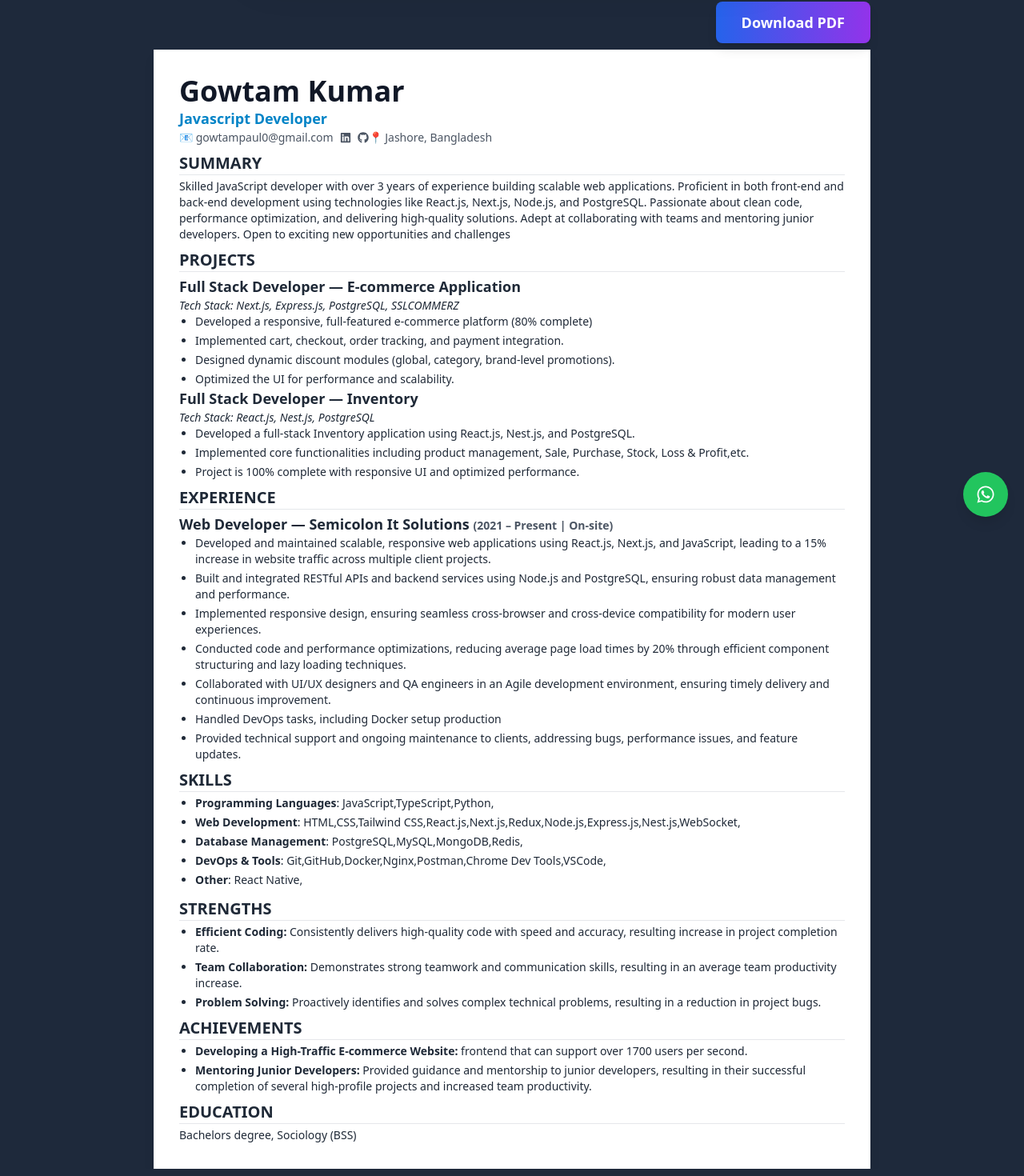
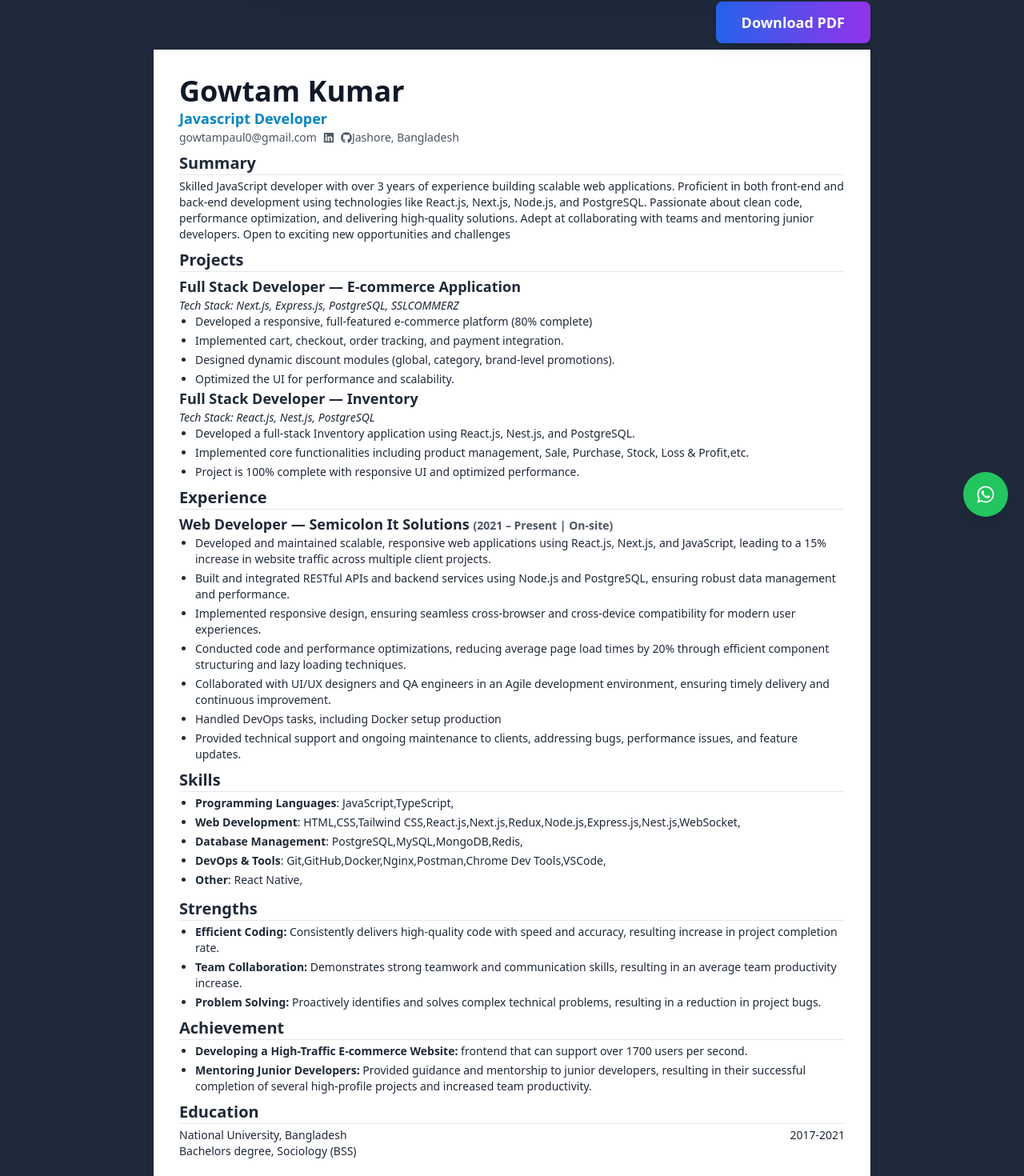
Before and after one commit to gowtamkumar/my-portfolio, a Next.js app: page /resume in a window 1280 px wide. Shown: the part 134-1604 px from the top of the page at 80% size. Built offline with nearby package versions, Linux system fonts and the light colour scheme.

Commit message:
update resume

```diff
--- a/components/resume/Achievement.tsx
+++ b/components/resume/Achievement.tsx
@@ -1,9 +1,8 @@
-import React from "react";
 
 export default function Achievement() {
   return (
     <section className="my-2">
-      <h2 className="text-xl font-semibold border-b my-1">ACHIEVEMENTS</h2>
+      <h2 className="text-xl font-semibold border-b my-1">Achievement</h2>
       <ul className="list-disc ml-5 text-sm space-y-1">
         <li>
           <strong>Developing a High-Traffic E-commerce Website:</strong>{" "}
--- a/components/resume/Awards.tsx
+++ /dev/null
@@ -1,21 +0,0 @@
-import React from 'react'
-
-export default function Awards() {
-  return (
-    <section>
-        <h2 className="text-xl font-semibold border-b">AWARDS</h2>
-        <ul className="list-disc ml-5 text-sm space-y-1">
-          <li>
-            <strong>Best UI Design:</strong> Awarded for designing and
-            developing an innovative user interface that improved user
-            engagement by 30%.
-          </li>
-          <li>
-            <strong>Outstanding Performance:</strong> Recognized for
-            consistently exceeding project expectations and delivering quality
-            code on time and within budget.
-          </li>
-        </ul>
-      </section>
-  )
-}
--- a/components/resume/Education.tsx
+++ b/components/resume/Education.tsx
@@ -1,10 +1,17 @@
-import React from 'react'
-
 export default function Education() {
   return (
     <section className="mt-2">
-      <h2 className="text-xl font-semibold border-b my-1">EDUCATION</h2>
-      <p className='text-sm'>Bachelors degree, Sociology (BSS)</p>
+      <h2 className="text-xl font-semibold border-b my-1">Education</h2>
+      <div className="text-sm">
+        <div className="flex justify-between">
+          <h3>National University, Bangladesh</h3>
+          <p>2017-2021</p>
+        </div>
+        <p className="text-sm">Bachelors degree, Sociology (BSS)</p>
+        {/* <ul className="list-disc list-inside">
+          <li>Relevant Coursework: Introduction to Sociology, Social Research Methods, Classical Sociological Theory</li>
+        </ul> */}
+      </div>
     </section>
-  )
+  );
 }
--- a/components/resume/Experience.tsx
+++ b/components/resume/Experience.tsx
@@ -1,7 +1,7 @@
 export default function Experience() {
   return (
     <section className="my-2">
-      <h2 className="text-xl font-semibold border-b my-1">EXPERIENCE</h2>
+      <h2 className="text-xl font-semibold border-b my-1">Experience</h2>
       <div>
         <h3 className="font-semibold text-lg">
           Web Developer — Semicolon It Solutions{" "}
--- a/components/resume/Projects.tsx
+++ b/components/resume/Projects.tsx
@@ -1,7 +1,7 @@
 export default function ProjectsSection() {
   return (
     <section className="my-2">
-      <h2 className="text-xl font-semibold border-b my-1">PROJECTS</h2>
+      <h2 className="text-xl font-semibold border-b my-1">Projects</h2>
       <div>
         <h3 className="font-semibold text-lg">
           Full Stack Developer — E-commerce Application{" "}
--- a/components/resume/ResumeHeader.tsx
+++ b/components/resume/ResumeHeader.tsx
@@ -1,5 +1,4 @@
 import Link from "next/link";
-import React from "react";
 import { FaGithub, FaLinkedin } from "react-icons/fa";
 
 export default function ResumeHeader() {
@@ -11,9 +10,10 @@ export default function ResumeHeader() {
         <div className="flex items-center gap-2">
           <p>
             <Link href="mailto:gowtampaul0@gmail.com">
-              📧 gowtampaul0@gmail.com
+              gowtampaul0@gmail.com
             </Link>
           </p>
+
           <Link href="https://www.linkedin.com/in/gowtamkumar">
             <FaLinkedin />
           </Link>
@@ -21,7 +21,7 @@ export default function ResumeHeader() {
             <FaGithub />
           </Link>
         </div>
-        <p className="text-sm">📍 Jashore, Bangladesh</p>
+        <p className="text-sm">Jashore, Bangladesh</p>
       </div>
     </header>
   );
--- a/components/resume/Skill.tsx
+++ b/components/resume/Skill.tsx
@@ -1,10 +1,9 @@
 import { skills } from "@/lib/mock-data/skill";
-import React from "react";
 
 export default function Skill() {
   return (
     <section className="my-2">
-      <h2 className="text-xl font-semibold border-b">SKILLS</h2>
+      <h2 className="text-xl font-semibold border-b">Skills</h2>
       <ul className="list-disc ml-5 text-sm space-y-1 py-1">
         {skills.map((item, idx) => {
           return (
--- a/components/resume/Strengths.tsx
+++ b/components/resume/Strengths.tsx
@@ -1,10 +1,9 @@
-import React from 'react'
 
 export default function Strengths() {
   return (
 
     <section className="my-2">
-      <h2 className="text-xl font-semibold border-b my-1">STRENGTHS</h2>
+      <h2 className="text-xl font-semibold border-b my-1">Strengths</h2>
       <ul className="list-disc ml-5 text-sm space-y-1">
         <li><strong>Efficient Coding:</strong> Consistently delivers high-quality code with speed and accuracy, resulting increase in project completion rate.</li>
         <li><strong>Team Collaboration:</strong> Demonstrates strong teamwork and communication skills, resulting in an average team productivity increase.</li>
--- a/components/resume/Summary.tsx
+++ b/components/resume/Summary.tsx
@@ -1,9 +1,8 @@
-import React from "react";
 
 export default function Summary() {
   return (
     <section className="my-2">
-      <h2 className="text-xl font-semibold border-b my-1">SUMMARY</h2>
+      <h2 className="text-xl font-semibold border-b my-1">Summary</h2>
       <p className="text-sm">
         Skilled JavaScript developer with over 3 years of experience building
         scalable web applications. Proficient in both front-end and back-end
--- a/lib/mock-data/skill.ts
+++ b/lib/mock-data/skill.ts
@@ -1,7 +1,7 @@
 export const skills = [
   {
     name: "Programming Languages",
-    skills: ["JavaScript", "TypeScript", "Python"],
+    skills: ["JavaScript", "TypeScript"],
   },
   {
     name: "Web Development",
```
Also changed, not shown: 2 other files (tests, documents, lock files or other folders).
